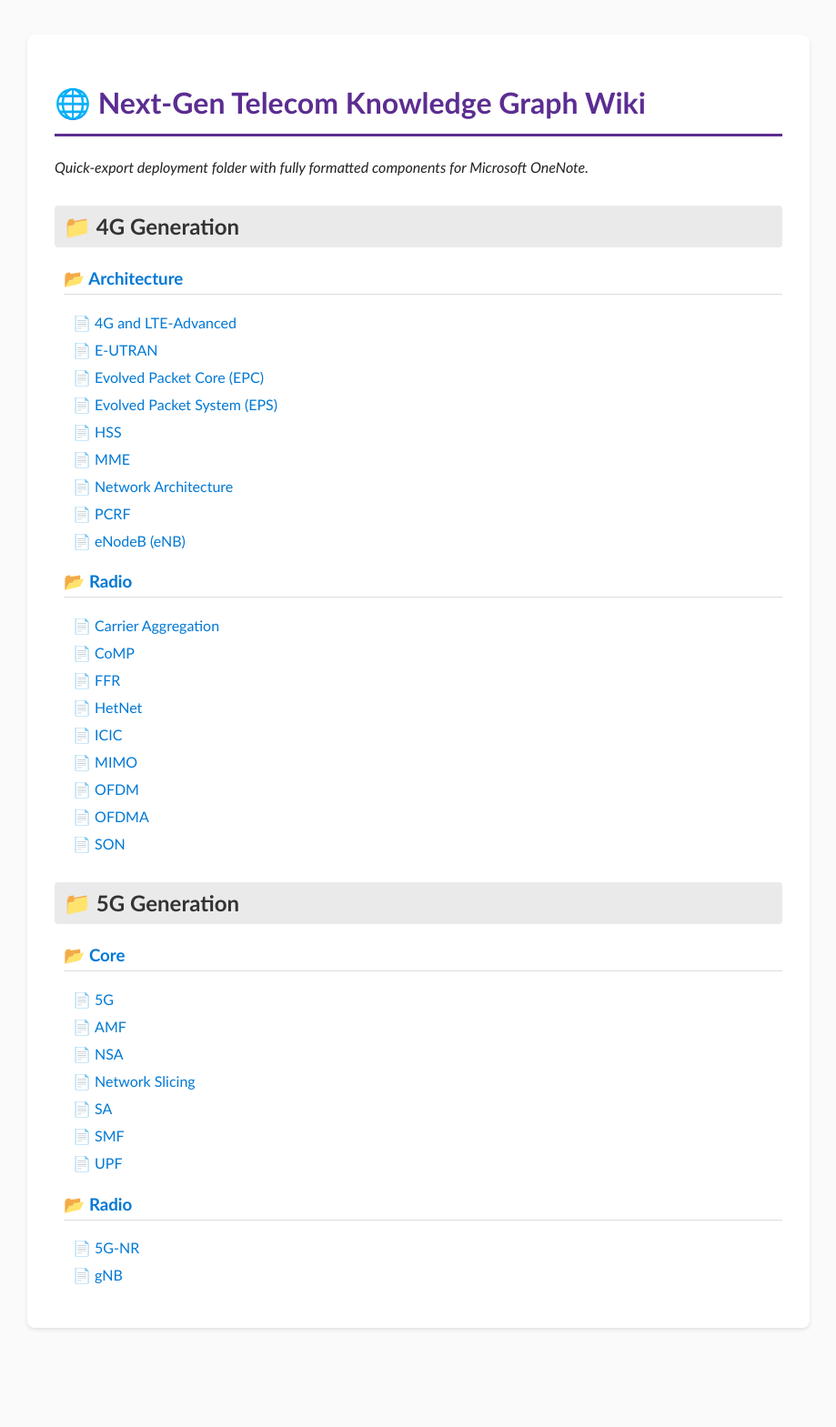
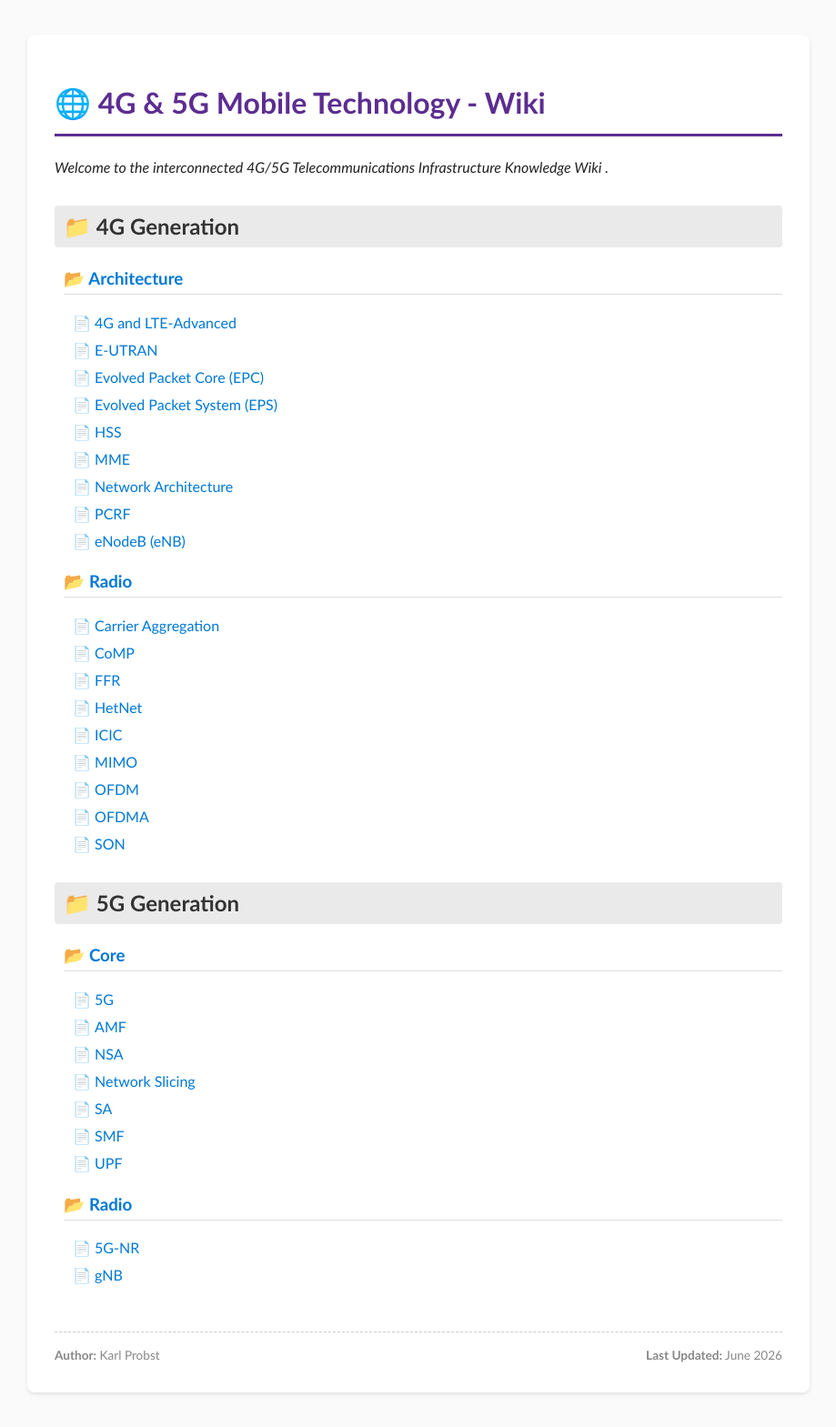
Before and after one commit to karlProbst/4G-and-5G-Mobile-technology, a plain HTML site: page index.html in a window 1280 px wide. Shown: the whole page at 91% size, without its empty margins (180-1099 px from the left). Before the commit the page ends 1498 px from the top, so only its background shows below. Drawn offline with Linux system fonts and the light colour scheme.

Commit message:
Update index.html

```diff
--- a/index.html
+++ b/index.html
@@ -16,8 +16,8 @@
 </head>
 <body>
     <div class="container">
-        <h1>🌐 Next-Gen Telecom Knowledge Graph Wiki</h1>
-        <p><i>Quick-export deployment folder with fully formatted components for Microsoft OneNote.</i></p>
+        <h1>🌐 4G & 5G Mobile Technology - Wiki </h1>
+        <p><i>Welcome to the interconnected 4G/5G Telecommunications Infrastructure Knowledge Wiki .</i></p>
         <h2>📁 4G Generation</h2>
         <h3>📂 Architecture</h3>
         <ul>
@@ -59,7 +59,10 @@
             <li>📄 <a href="5G-NR.html">5G-NR</a></li>
             <li>📄 <a href="gNB.html">gNB</a></li>
         </ul>
-
+<div style="margin-top: 50px; padding-top: 15px; border-top: 1px dashed #ccc; color: #888; font-size: 0.85em; font-family: 'Calibri', 'Arial', sans-serif; display: flex; justify-content: space-between; align-items: center;">
+    <span><b>Author:</b> Karl Probst</span>
+    <span><b>Last Updated:</b> June 2026</span>
+</div>
     </div>
 </body>
 </html>
```
